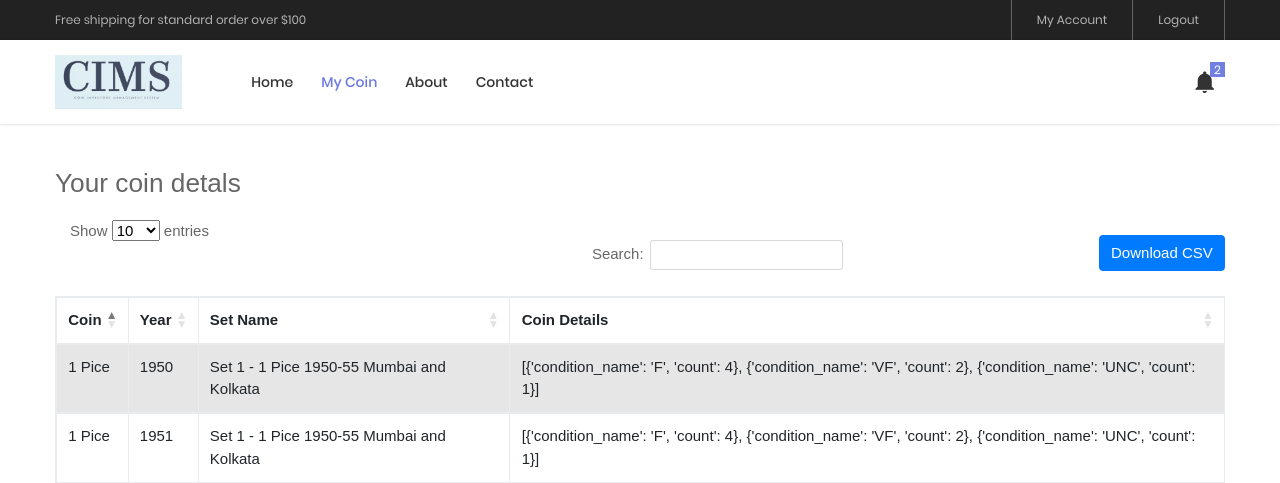
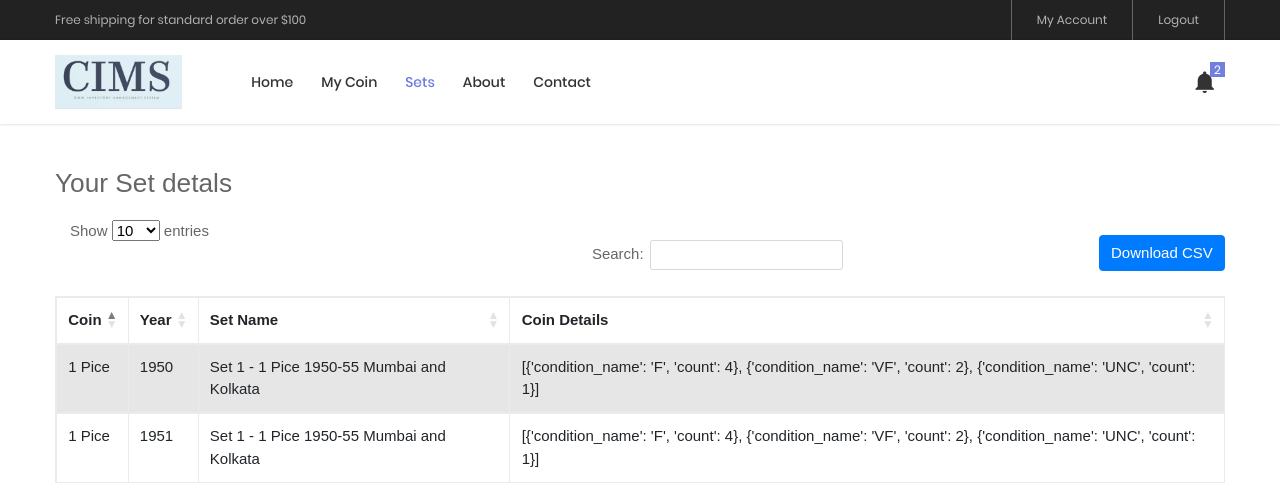
Before and after one commit to Manan-Poddar/coin-management, a Django app: template templates/setsOfCoins.html in a window 1280 px wide. Shown: the top 483 px of the page. Run offline with Django 5.2, Linux system fonts and the light colour scheme; the template is opened without the code that fills it: values that come from a table or form of the project are taken from there, others are empty; data comes from the database, SQL or seed files in the repository; some libraries are stand-ins or nearby versions.

Commit message:
add some change

```diff
--- a/templates/setsOfCoins.html
+++ b/templates/setsOfCoins.html
@@ -109,10 +109,12 @@
 
 							</li>
 
-							<li class="active-menu">
+							<li >
 								<a href="{% url 'my_coin' %}">My Coin</a>
 							</li>
-
+                            <li class="active-menu">
+								<a href="{% url 'set-of-coins' %}">Sets</a>
+							</li>
 							<li>
 								<a href="#">About</a>
 							</li>
@@ -199,9 +201,11 @@
 				</li>
 
 				<li>
-					<a href="{% url 'my_coin' %}">Mycoint</a>
+					<a href="{% url 'my_coin' %}">My coin</a>
 				</li>
-
+                <li>
+					<a href="{% url 'set-of-coins' %}">Sets</a>
+				</li>
 				<li>
 					<a href="#">About</a>
 				</li>
@@ -293,7 +297,7 @@
 		{% endfor %}
 		{% endif %}
 		<!--END: message-->
-        <h3 class="mb-4">Your coin detals </h3>
+        <h3 class="mb-4">Your Set detals </h3>
 		<button id="downloadBtn" class="btn btn-primary my-3 float-right">Download CSV</button>
         <table id="example" class="table table-striped table-bordered" style="width:100%">
             <thead>
```
